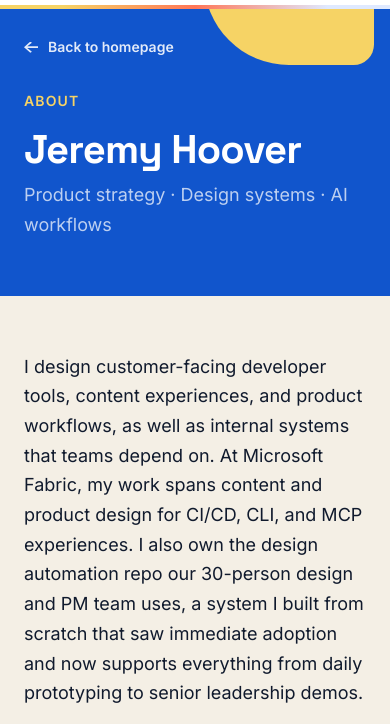
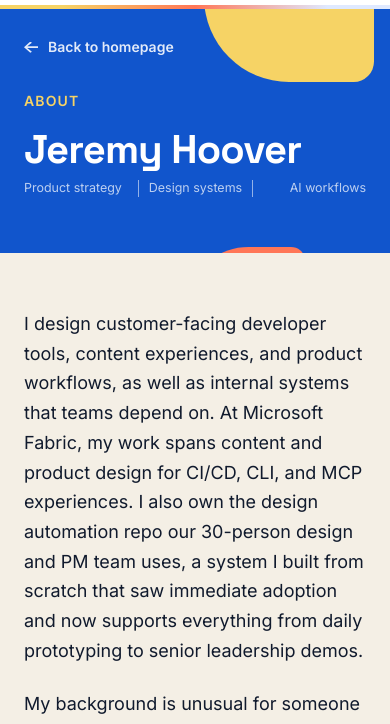
Before and after one commit to jeremydhoover-blip/portfolio, an Astro site: page /portfolio/about in a window 390 px wide. Shown: the part 76-800 px from the top of the page. Built offline with nearby package versions, Linux system fonts and the light colour scheme; Astro itself is replaced by a stand-in of ours.

Commit message:
Use line separators in page headings

```diff
--- a/src/pages/about.astro
+++ b/src/pages/about.astro
@@ -12,7 +12,7 @@
         <a href={`${base}/`} class="hero-back"><span class="back-icon" aria-hidden="true"></span><span>Back to homepage</span></a>
         <p class="eyebrow">About</p>
         <h1>Jeremy Hoover</h1>
-        <p class="subtitle">Product strategy · Design systems · AI workflows</p>
+        <p class="subtitle"><span>Product strategy</span><span>Design systems</span><span>AI workflows</span></p>
       </div>
     </header>
 
@@ -170,10 +170,29 @@
   }
   h1 { margin-bottom: var(--space-2); }
   .subtitle {
+    display: flex;
+    flex-wrap: wrap;
+    align-items: center;
     font-size: var(--size-lg);
     color: rgba(255,255,255,0.72);
     margin-bottom: 0;
     max-width: none;
+  }
+  .subtitle span + span { margin-left: 0.65rem; padding-left: 0.65rem; border-left: 1px solid rgba(255,255,255,0.55); }
+
+  @media (max-width: 640px) {
+    .subtitle {
+      display: grid;
+      grid-template-columns: repeat(3, minmax(0, 1fr));
+      width: 100%;
+      font-size: clamp(0.68rem, 3.2vw, 0.82rem);
+      line-height: 1.35;
+      text-align: center;
+    }
+    .subtitle span { display: flex; align-items: center; justify-content: center; padding-inline: 0.45rem; }
+    .subtitle span:first-child { justify-content: flex-start; padding-left: 0; text-align: left; }
+    .subtitle span:last-child { justify-content: flex-end; padding-right: 0; text-align: right; }
+    .subtitle span + span { margin-left: 0; padding-left: 0.45rem; }
   }
   .about-body p {
     font-size: var(--size-lg);
--- a/src/pages/index.astro
+++ b/src/pages/index.astro
@@ -400,7 +400,7 @@
     display: flex;
     flex-wrap: wrap;
     align-items: center;
-    gap: 0.35rem 0.55rem;
+    gap: 0.35rem 0;
     font-size: 0.8125rem;
     font-weight: 700;
     letter-spacing: 0.07em;
@@ -409,7 +409,7 @@
     margin-bottom: 1rem;
     max-width: none;
   }
-  .hero__eyebrow span + span::before { content: '\00B7'; margin-right: 0.55rem; }
+  .hero__eyebrow span + span { margin-left: 0.55rem; padding-left: 0.55rem; border-left: 1px solid rgba(246,211,101,0.7); }
   .hero__name {
     margin-bottom: 1.25rem;
     max-width: 20ch;
@@ -553,7 +553,6 @@
   }
   @media (max-width: 480px) {
     .hero__eyebrow { flex-wrap: nowrap; gap: 0; font-size: clamp(0.56rem, 2.8vw, 0.68rem); letter-spacing: 0.035em; line-height: 1.35; white-space: nowrap; }
-    .hero__eyebrow span + span::before { content: none; }
     .hero__eyebrow span + span { margin-left: 0.45rem; padding-left: 0.45rem; border-left: 1px solid rgba(246,211,101,0.65); }
     .hero-art { min-height: 390px; }
     .hero-art__portrait { width: 78%; border-width: 7px; }
```
